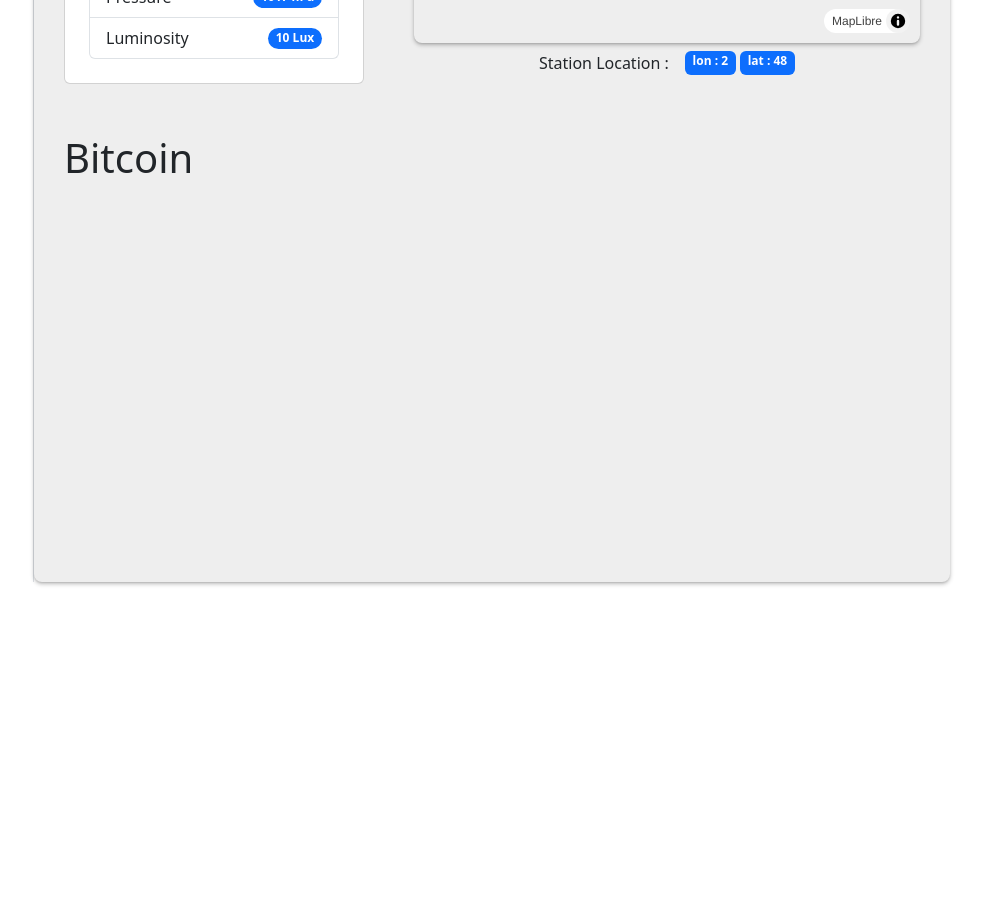
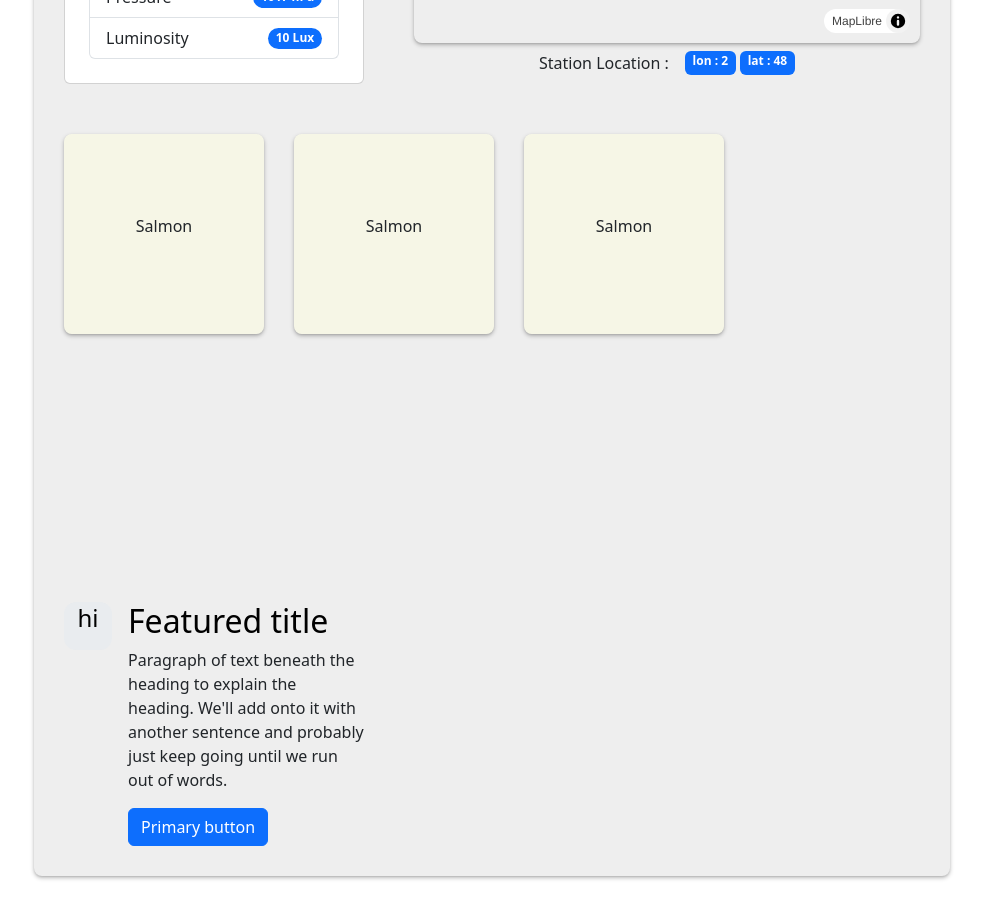
Before and after one commit to Fuyutaru/pimeteo, a Vue app in the folder dashboard/: page / in a window 1280 px wide. Shown: the part 500-1408 px from the top of the page, without its empty margins (248-1231 px from the left). Before the commit the page ends 1114 px from the top, so only its background shows below. Built offline with nearby package versions, Linux system fonts and the light colour scheme; no server answers.

Commit message:
draft new sensor item

```diff
--- a/dashboard/src/assets/main.css
+++ b/dashboard/src/assets/main.css
@@ -6,7 +6,6 @@
   padding: 2rem;
   font-weight: normal;
 }
-
 
 /* @media (min-width: 1024px) {
   body {
--- a/dashboard/src/components/DataHistory.vue
+++ b/dashboard/src/components/DataHistory.vue
@@ -1,57 +1,60 @@
 <script>
-import Chart from 'chart.js/auto';
+import Chart from 'chart.js/auto'
 
 export default {
   data() {
     return {
-      url_bitcoin: "https://api.coincap.io/v2/assets/bitcoin/history?interval=d1",
-      url_usd: "https://cdn.jsdelivr.net/npm/@fawazahmed0/currency-api@latest/v1/currencies/usd.json",
+      url_bitcoin: 'https://api.coincap.io/v2/assets/bitcoin/history?interval=d1',
+      url_usd:
+        'https://cdn.jsdelivr.net/npm/@fawazahmed0/currency-api@latest/v1/currencies/usd.json',
     }
   },
   mounted() {
-    this.fetchDataAndRenderChart();
+    this.fetchDataAndRenderChart()
   },
   methods: {
     async fetchDataAndRenderChart() {
       try {
         let [bitcoinData, usdToEurRate] = await Promise.all([
           fetch(this.url_bitcoin)
-            .then(result => result.json())
-            .then(data => ({
-              valeurs: data.data.map(val => parseFloat(val.priceUsd)),
-              dates: data.data.map(val => new Date(val.date).toLocaleDateString())
+            .then((result) => result.json())
+            .then((data) => ({
+              valeurs: data.data.map((val) => parseFloat(val.priceUsd)),
+              dates: data.data.map((val) => new Date(val.date).toLocaleDateString()),
             })),
           fetch(this.url_usd)
-            .then(result => result.json())
-            .then(data => data.usd.eur)
-        ]);
+            .then((result) => result.json())
+            .then((data) => data.usd.eur),
+        ])
 
-        const ctx = document.getElementById('myChart').getContext('2d');
+        const ctx = document.getElementById('myChart').getContext('2d')
         new Chart(ctx, {
           type: 'bar',
           data: {
             labels: bitcoinData.dates,
-            datasets: [{
+            datasets: [
+              {
                 label: 'Bitcoin Price in EUR',
-              data: bitcoinData.valeurs.map(x => x * usdToEurRate),
+                data: bitcoinData.valeurs.map((x) => x * usdToEurRate),
                 borderWidth: 1,
                 backgroundColor: 'rgba(75, 192, 192, 0.2)',
-              borderColor: 'rgba(75, 192, 192, 1)'
-            }]
+                borderColor: 'rgba(75, 192, 192, 1)',
+              },
+            ],
           },
           options: {
             scales: {
               y: {
-                beginAtZero: true
+                beginAtZero: true,
+              },
+            },
+          },
+        })
+      } catch (error) {
+        console.error(error)
       }
-            }
-          }
-        });
-      } catch (error) {
-        console.error(error);
-      }
-    }
-  }
+    },
+  },
 }
 </script>
 
@@ -60,11 +63,6 @@
   <div>
     <canvas id="myChart"></canvas>
   </div>
-
 </template>
 
-<style scoped>
-
-
-
-</style>
+<style scoped></style>
--- a/dashboard/src/components/DataLive.vue
+++ b/dashboard/src/components/DataLive.vue
@@ -1,11 +1,13 @@
 <script>
-  import MapBox from  '@/components/MapBox.vue'
-  import DataHistory from '@/components/DataHistory.vue'
+  import MapBox from  './MapBox.vue'
+  import DataHistory from './DataHistory.vue'
+  import IconTooling from './icons/IconTooling.vue'
 
   export default {
     components: {
       MapBox,
-      DataHistory
+      DataHistory,
+      IconTooling
     },
     data() {
       return {
@@ -79,8 +81,30 @@
       <MapBox />
     </div>
 
-    <div class="histoBox">
-      <DataHistory />
+    <div class="sensorBox">
+      <div class="SensorItem">
+        <p>Salmon</p>
+      </div>
+      <div class="SensorItem">
+        <p>Salmon</p>
+      </div>
+      <div class="SensorItem">
+        <p>Salmon</p>
+      </div>
+    </div>
+
+
+    <div class="col d-flex align-items-start">
+      <div class="icon-square text-body-emphasis bg-body-secondary d-inline-flex align-items-center justify-content-center fs-4 flex-shrink-0 me-3">
+        <p>hi</p>
+      </div>
+      <div>
+        <h3 class="fs-2 text-body-emphasis">Featured title</h3>
+        <p>Paragraph of text beneath the heading to explain the heading. We'll add onto it with another sentence and probably just keep going until we run out of words.</p>
+        <a href="#" class="btn btn-primary">
+          Primary button
+        </a>
+      </div>
     </div>
 
 
@@ -110,9 +134,29 @@
     grid-row: 1;
   }
 
-  .histoBox {
+  .sensorBox {
     grid-row: 2;
     grid-column: 1 / span 2;
+    display: flex;
+    flex-wrap: wrap;
+    gap: 30px;
+  }
+
+  .SensorItem {
+    width: 200px;
+    height: 200px;
+    display: flex;
+    align-items: center;
+    justify-content: center;
+    background-color: rgba(255, 255, 224, 0.5);
+    border-radius: 8px;
+    box-shadow: 0 2px 4px rgba(0, 0, 0, 0.25), 0 1px 2px rgba(0, 0, 0, 0.1);
+  }
+
+  .icon-square {
+    width: 3rem;
+    height: 3rem;
+    border-radius: .75rem;
   }
 
 
--- a/dashboard/src/components/MapBox.vue
+++ b/dashboard/src/components/MapBox.vue
@@ -5,13 +5,11 @@
     <span class="badge text-bg-primary ms-3">lon : 2</span>
     <span class="badge text-bg-primary ms-1">lat : 48</span>
   </p>
-
-
 </template>
 
 <script>
-    import maplibregl from 'maplibre-gl';
-    import 'maplibre-gl/dist/maplibre-gl.css';
+import maplibregl from 'maplibre-gl'
+import 'maplibre-gl/dist/maplibre-gl.css'
 
 export default {
   data() {
@@ -20,7 +18,7 @@
     }
   },
   mounted() {
-            this.initializeMap();
+    this.initializeMap()
   },
   methods: {
     initializeMap() {
@@ -28,18 +26,16 @@
         container: 'map',
         style:
           'https://api.maptiler.com/maps/streets/style.json?key=get_your_own_OpIi9ZULNHzrESv6T2vL',
-                    center: [2,48],
+        center: [2, 48],
         zoom: 4,
-                    minZoom:2
-                });
+        minZoom: 2,
+      })
     },
     hello() {
-                console.log("hello");
+      console.log('hello')
     },
-            read() {
-
-            }
-        }
+    read() {},
+  },
 }
 </script>
 
@@ -48,6 +44,8 @@
   width: 100%;
   height: 90%;
   border-radius: 8px;
-        box-shadow: 0 2px 4px rgba(0, 0, 0, 0.25), 0 1px 2px rgba(0, 0, 0, 0.1);
+  box-shadow:
+    0 2px 4px rgba(0, 0, 0, 0.25),
+    0 1px 2px rgba(0, 0, 0, 0.1);
 }
 </style>
--- a/dashboard/src/components/MenuApp.vue
+++ b/dashboard/src/components/MenuApp.vue
@@ -2,72 +2,97 @@
 export default {
   data() {
     return {
-        sensorList: [],
+      sensorList: [],
     }
   },
   methods: {
-    helloSensor(){
-      this.$emit('update', this.sensorList);
-    }
-  }
+    helloSensor() {
+      this.$emit('update', this.sensorList)
+    },
+  },
 }
 </script>
 
 <template>
-
   <div class="container">
-
     <h2>Sensors</h2>
 
     <div class="sensor mt-2">
       <div class="form-check">
-        <input class="form-check-input" type="checkbox" value="temp" v-model='sensorList' @change='helloSensor'>
-        <label class="form-check-label" for="temp">
-          Temperature
-        </label>
+        <input
+          class="form-check-input"
+          type="checkbox"
+          value="temp"
+          v-model="sensorList"
+          @change="helloSensor"
+        />
+        <label class="form-check-label" for="temp"> Temperature </label>
       </div>
       <div class="form-check">
-        <input class="form-check-input" type="checkbox" value="rain" v-model='sensorList' @change='helloSensor'>
-        <label class="form-check-label" for="rain">
-          Precipitation
-        </label>
+        <input
+          class="form-check-input"
+          type="checkbox"
+          value="rain"
+          v-model="sensorList"
+          @change="helloSensor"
+        />
+        <label class="form-check-label" for="rain"> Precipitation </label>
       </div>
       <div class="form-check">
-        <input class="form-check-input" type="checkbox" value="hum" v-model='sensorList' @change='helloSensor'>
-        <label class="form-check-label" for="hum">
-          Humidity
-        </label>
+        <input
+          class="form-check-input"
+          type="checkbox"
+          value="hum"
+          v-model="sensorList"
+          @change="helloSensor"
+        />
+        <label class="form-check-label" for="hum"> Humidity </label>
       </div>
       <div class="form-check">
-        <input class="form-check-input" type="checkbox" value="wind-speed" v-model='sensorList' @change='helloSensor'>
-        <label class="form-check-label" for="wind-speed">
-          Wind Speed
-        </label>
+        <input
+          class="form-check-input"
+          type="checkbox"
+          value="wind-speed"
+          v-model="sensorList"
+          @change="helloSensor"
+        />
+        <label class="form-check-label" for="wind-speed"> Wind Speed </label>
       </div>
       <div class="form-check">
-        <input class="form-check-input" type="checkbox" value="wind-dir" v-model='sensorList' @change='helloSensor'>
-        <label class="form-check-label" for="wind-dir">
-          Wind Direction
-        </label>
+        <input
+          class="form-check-input"
+          type="checkbox"
+          value="wind-dir"
+          v-model="sensorList"
+          @change="helloSensor"
+        />
+        <label class="form-check-label" for="wind-dir"> Wind Direction </label>
       </div>
       <div class="form-check">
-        <input class="form-check-input" type="checkbox" value="pressure" v-model='sensorList' @change='helloSensor'>
-        <label class="form-check-label" for="pressure">
-          Pressure
-        </label>
+        <input
+          class="form-check-input"
+          type="checkbox"
+          value="pressure"
+          v-model="sensorList"
+          @change="helloSensor"
+        />
+        <label class="form-check-label" for="pressure"> Pressure </label>
       </div>
       <div class="form-check">
-        <input class="form-check-input" type="checkbox" value="lum" v-model='sensorList' @change='helloSensor'>
-        <label class="form-check-label" for="lum">
-          Luminosity
-        </label>
+        <input
+          class="form-check-input"
+          type="checkbox"
+          value="lum"
+          v-model="sensorList"
+          @change="helloSensor"
+        />
+        <label class="form-check-label" for="lum"> Luminosity </label>
       </div>
     </div>
 
-    <button type="button" class="btn btn-outline-danger mt-4 mx-3"  data-bs-toggle="button">Data Live</button>
+    <button type="button" class="btn btn-outline-danger mt-4 mx-3" data-bs-toggle="button">
+      Data Live
+    </button>
     <button type="button" class="btn btn-outline-success mt-3 mx-3">Data History</button>
-
-
   </div>
-
 </template>
--- a/dashboard/src/main.js
+++ b/dashboard/src/main.js
@@ -2,11 +2,9 @@
 
 import 'bootstrap/dist/css/bootstrap.min.css'
 
-
 import { createApp } from 'vue'
 import App from './App.vue'
 import router from './router'
-
 
 const app = createApp(App)
 
--- a/dashboard/src/views/HomeView.vue
+++ b/dashboard/src/views/HomeView.vue
@@ -1,7 +1,6 @@
 <script>
 import MenuApp from '@/components/MenuApp.vue'
 import DataLive from '@/components/DataLive.vue'
-
 
 export default {
   components: {
@@ -15,19 +14,17 @@
   },
   methods: {
     maj_sensor(newList) {
-      this.sensorList = newList;
-      console.log(this.sensorList);
+      this.sensorList = newList
+      console.log(this.sensorList)
     },
-  }
+  },
 }
-
 </script>
 
 <template>
   <div class="container">
-    <MenuApp @update="maj_sensor" class="menu border-end"/>
-    <DataLive/>
-
+    <MenuApp @update="maj_sensor" class="menu" />
+    <DataLive />
   </div>
 </template>
 
```
Also changed, not shown: dashboard/src/App.vue (+1 -10 lines), dashboard/src/components/HeaderApp.vue (+12 -18 lines), dashboard/src/router/index.js (indentation only). Lines whose indentation alone changed are shown as unchanged.
